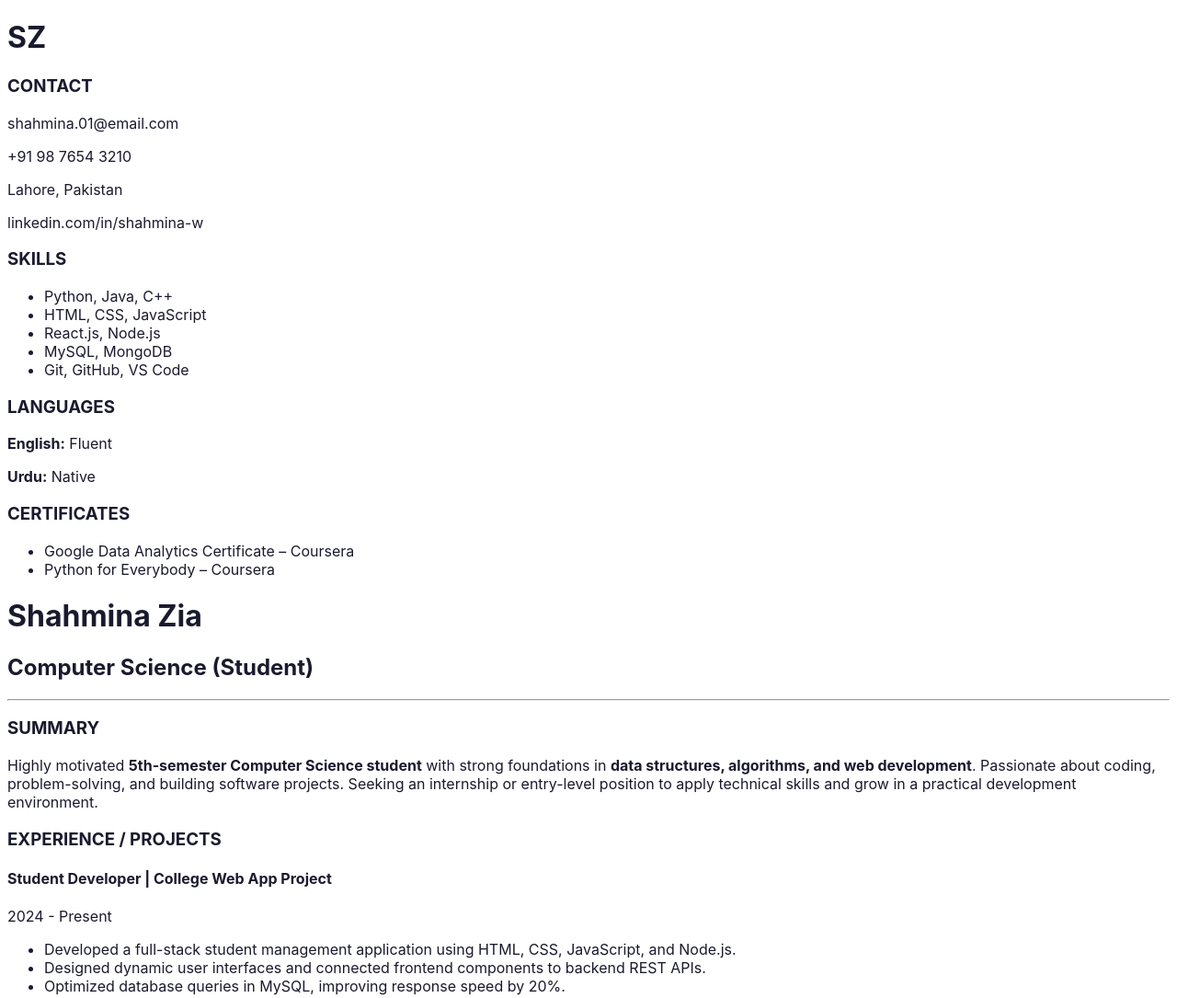
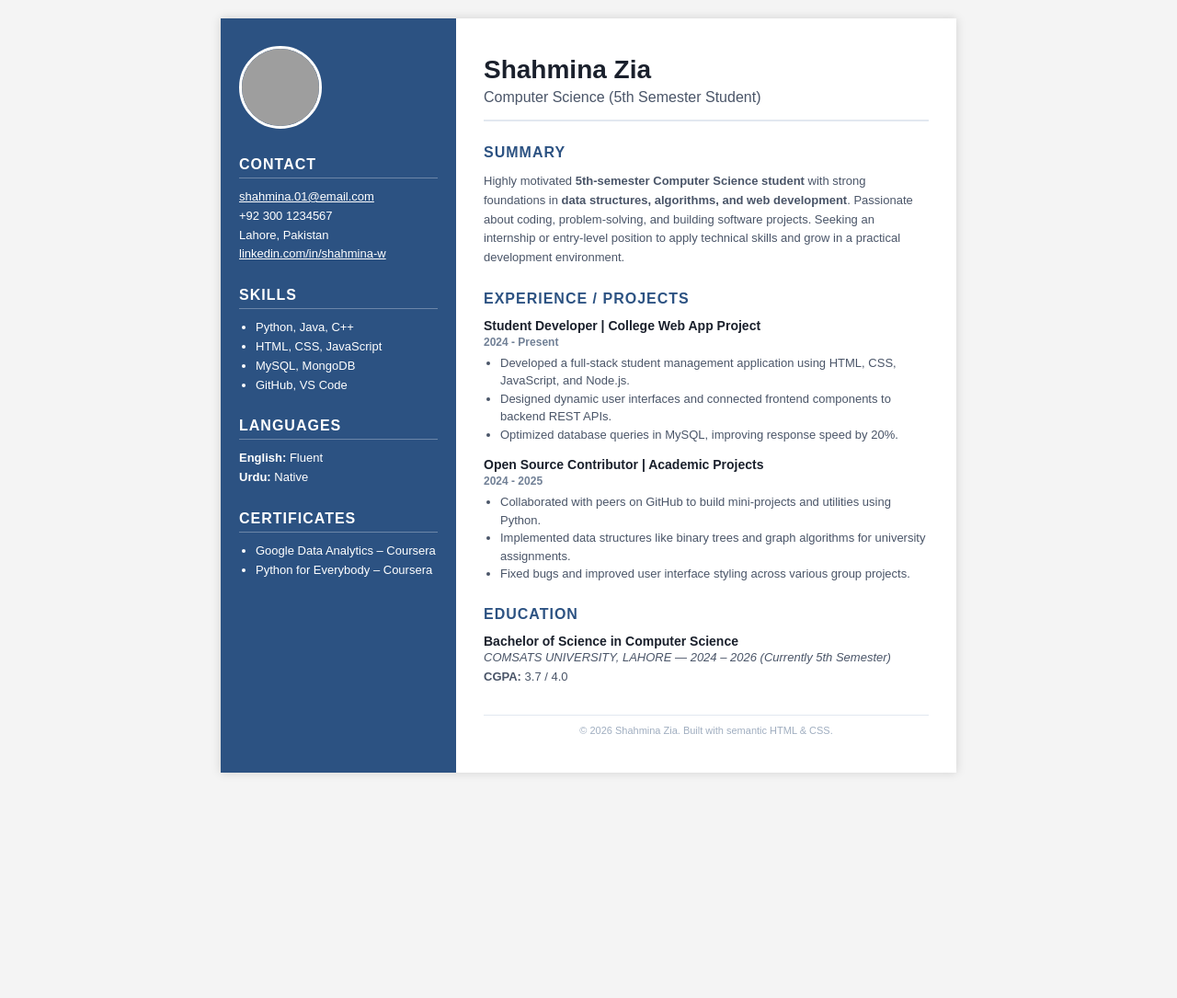
Before and after one commit to shahmina777/csc336-webtech-FA24-BCS-104, a plain HTML site: page assignment-1/index.html in a window 1280 px wide. Shown: the top 1085 px of the page at 92% size. After the commit the page ends 860 px from the top, so only its background shows below. Drawn offline with Linux system fonts and the light colour scheme; grey boxes are pictures that could not be loaded.

Commit message:
assignment1 changes

```diff
--- a/assignment-1/index.html
+++ b/assignment-1/index.html
@@ -10,18 +10,19 @@
 
     <div class="resume-container">
 
-        <!-- left side -->
-        <div class="sidebar">
-            <div class="initials-box">
-                <h1>SZ</h1>
-            </div>
+        <!-- leftside -->
+        <aside class="sidebar">
+
+           <div class="profile-img-container">
+    <img src="https://picsum.photos/200" alt="Shahmina Zia Profile Photo" class="profile-img">
+</div>
 
             <div class="sidebar-section">
                 <h3>CONTACT</h3>
-                <p>shahmina.01@email.com</p>
-                <p>+91 98 7654 3210</p>
+                <p><a href="mailto:shahmina.01@email.com">shahmina.01@email.com</a></p>
+                <p>+92 300 1234567</p>
                 <p>Lahore, Pakistan</p>
-                <p>linkedin.com/in/shahmina-w</p>
+                <p><a href="https://linkedin.com/in/shahmina-w" target="_blank">linkedin.com/in/shahmina-w</a></p>
             </div>
 
             <div class="sidebar-section">
@@ -29,9 +30,8 @@
                 <ul>
                     <li>Python, Java, C++</li>
                     <li>HTML, CSS, JavaScript</li>
-                    <li>React.js, Node.js</li>
                     <li>MySQL, MongoDB</li>
-                    <li>Git, GitHub, VS Code</li>
+                    <li>GitHub, VS Code</li>
                 </ul>
             </div>
 
@@ -44,22 +44,23 @@
             <div class="sidebar-section">
                 <h3>CERTIFICATES</h3>
                 <ul>
-                    <li>Google Data Analytics Certificate – Coursera</li>
+                    <li>Google Data Analytics – Coursera</li>
                     <li>Python for Everybody – Coursera</li>
                 </ul>
             </div>
-        </div>
+        </aside>
 
-        <!-- main content -->
-        <div class="main-content">
+        <!-- mainside-->
+        <main class="main-content">
 
             <header>
                 <h1>Shahmina Zia</h1>
-                <h2>Computer Science (Student)</h2>
+                <h2>Computer Science (5th Semester Student)</h2>
+
                 <hr>
             </header>
 
-            <section>
+            <section id="summary">
                 <h3>SUMMARY</h3>
                 <p>
                     Highly motivated <strong>5th-semester Computer Science student</strong> with strong foundations in
@@ -69,10 +70,10 @@
                 </p>
             </section>
 
-            <section>
+            <section id="experience">
                 <h3>EXPERIENCE / PROJECTS</h3>
 
-                <div class="item">
+                <article class="item">
                     <h4>Student Developer | College Web App Project</h4>
                     <span class="date">2024 - Present</span>
                     <ul>
@@ -80,9 +81,9 @@
                         <li>Designed dynamic user interfaces and connected frontend components to backend REST APIs.</li>
                         <li>Optimized database queries in MySQL, improving response speed by 20%.</li>
                     </ul>
-                </div>
+                </article>
 
-                <div class="item">
+                <article class="item">
                     <h4>Open Source Contributor | Academic Projects</h4>
                     <span class="date">2024 - 2025</span>
                     <ul>
@@ -90,10 +91,10 @@
                         <li>Implemented data structures like binary trees and graph algorithms for university assignments.</li>
                         <li>Fixed bugs and improved user interface styling across various group projects.</li>
                     </ul>
-                </div>
+                </article>
             </section>
 
-            <section>
+            <section id="education">
                 <h3>EDUCATION</h3>
                 <div class="item">
                     <h4>Bachelor of Science in Computer Science</h4>
@@ -102,7 +103,12 @@
                 </div>
             </section>
 
-        </div>
+
+            <footer class="resume-footer">
+                <p>&copy; 2026 Shahmina Zia. Built with semantic HTML & CSS.</p>
+            </footer>
+
+        </main>
 
     </div>
 
--- a/assignment-1/style.css
+++ b/assignment-1/style.css
@@ -1,52 +1,152 @@
-/* Custom Overrides for Curology Theme */
+* {
+    margin: 0;
+    padding: 0;
+    box-sizing: border-box;
+    font-family: Arial, sans-serif;
+}
 
 body {
-  font-family: -apple-system, BlinkMacSystemFont, "Segoe UI", Roboto, Helvetica, Arial, sans-serif;
-  color: #1a1a2e;
+    background-color: #f4f4f4;
+    display: flex;
+    justify-content: center;
+    padding: 20px;
 }
 
-/* Announcement Bar Color */
-.announcement-bar {
-  background-color: #7b51e3;
-  font-size: 13px;
-  font-weight: 500;
+
+.resume-container {
+    display: flex;
+    width: 800px;
+    background-color: #ffffff;
+    box-shadow: 0 0 10px rgba(0, 0, 0, 0.15);
 }
 
-/* Custom Purple Button & Badge */
-.btn-purple, .bg-purple {
-  background-color: #7b51e3 !important;
-  border-color: #7b51e3 !important;
+
+.sidebar {
+    width: 32%;
+    background-color: #2c5282;
+    color: #ffffff;
+    padding: 30px 20px;
 }
 
-.btn-purple:hover {
-  background-color: #6439ca !important;
+
+.profile-img-container {
+    width: 90px;
+    height: 90px;
+    border-radius: 50%;
+    overflow: hidden;
+    margin-bottom: 30px;
+    border: 3px solid #ffffff;
 }
 
-.text-purple {
-  color: #7b51e3 !important;
+.profile-img {
+    width: 100%;
+    height: 100%;
+    object-fit: cover;
 }
 
-/* Hero Section Styling */
-.hero-section {
-  background-color: #f7f5fa;
+.sidebar-section {
+    margin-bottom: 25px;
 }
 
-/* Product Card Styling */
-.product-card {
-  transition: transform 0.2s ease-in-out, box-shadow 0.2s ease-in-out;
+.sidebar-section h3 {
+    font-size: 16px;
+    border-bottom: 1px solid rgba(255, 255, 255, 0.3);
+    padding-bottom: 5px;
+    margin-bottom: 10px;
+    letter-spacing: 1px;
 }
 
-.product-card:hover {
-  transform: translateY(-4px);
-  box-shadow: 0 0.5rem 1rem rgba(0, 0, 0, 0.1) !important;
+.sidebar-section p,
+.sidebar-section li {
+    font-size: 13px;
+    line-height: 1.6;
 }
 
-.card-img-top {
-  height: 200px;
-  object-fit: contain;
+.sidebar-section a {
+    color: #ffffff;
+    text-decoration: underline;
 }
 
-.product-detail-img {
-  max-height: 400px;
-  object-fit: contain;
+.sidebar-section ul {
+    padding-left: 18px;
 }
+
+
+.main-content {
+    width: 68%;
+    padding: 40px 30px;
+    color: #333333;
+}
+
+header h1 {
+    font-size: 28px;
+    color: #1a202c;
+}
+
+header h2 {
+    font-size: 16px;
+    color: #4a5568;
+    font-weight: normal;
+    margin-top: 5px;
+}
+
+
+header hr {
+    border: none;
+    height: 2px;
+    background-color: #e2e8f0;
+    margin: 15px 0 25px 0;
+}
+
+section {
+    margin-bottom: 25px;
+}
+
+section h3 {
+    font-size: 16px;
+    color: #2c5282;
+    margin-bottom: 12px;
+    letter-spacing: 1px;
+}
+
+section p {
+    font-size: 13px;
+    line-height: 1.6;
+    color: #4a5568;
+}
+
+.item {
+    margin-bottom: 15px;
+}
+
+.item h4 {
+    font-size: 14px;
+    color: #1a202c;
+}
+
+.item .date {
+    font-size: 12px;
+    color: #718096;
+    font-weight: bold;
+}
+
+.item ul {
+    padding-left: 18px;
+    font-size: 13px;
+    line-height: 1.5;
+    margin-top: 5px;
+    color: #4a5568;
+}
+
+/* Footer Styling */
+.resume-footer {
+    margin-top: 30px;
+    padding-top: 10px;
+    border-top: 1px solid #e2e8f0;
+    text-align: center;
+}
+
+.resume-footer p {
+    font-size: 11px;
+    color: #a0aec0;
+}
```
